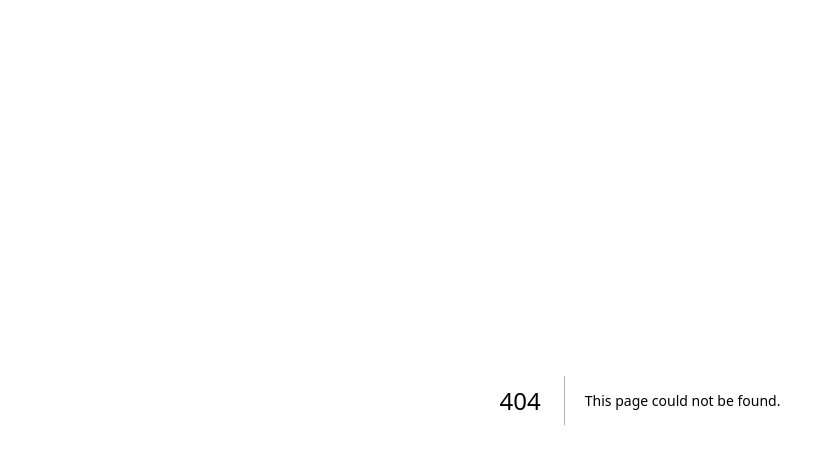
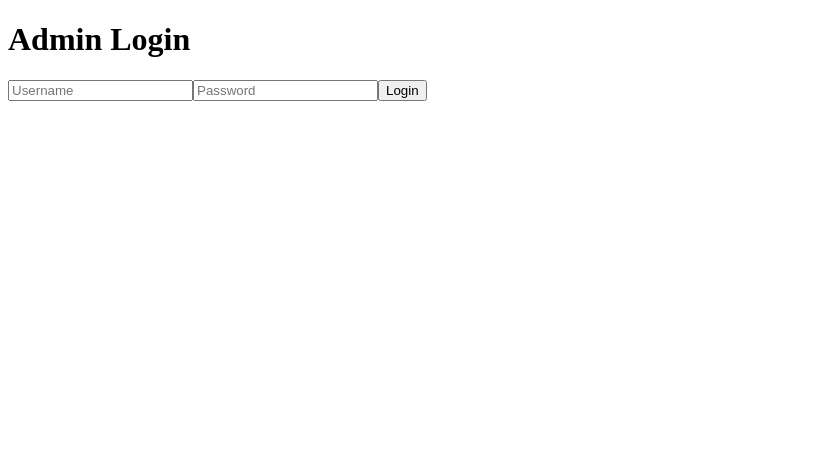
Before and after one commit to abhii30/Query-Manager, a Next.js app: page /admin-login in a window 1280 px wide. Before the commit this address had no page. Shown: the top 464 px of the page, without its empty margins (0-835 px from the left). Built offline with nearby package versions, Linux system fonts and the light colour scheme.

Commit message:
added auth for admin

```diff
--- /dev/null
+++ b/src/pages/admin-login.js
@@ -0,0 +1,46 @@
+import React, { useState } from "react";
+import { useRouter } from "next/router";
+
+const AdminLogin = () => {
+  const [username, setUsername] = useState("");
+  const [password, setPassword] = useState("");
+  const [error, setError] = useState("");
+  const router = useRouter();
+
+  const handleLogin = (e) => {
+    e.preventDefault();
+    if (username === "admin" && password === "password") {
+      localStorage.setItem("isAdmin", "true");
+      localStorage.setItem("loginTimestamp", Date.now().toString());
+      router.push("/admin");
+    } else {
+      setError("Invalid username or password");
+    }
+  };
+
+  return (
+    <div>
+      <h1>Admin Login</h1>
+      <form onSubmit={handleLogin}>
+        <input
+          type="text"
+          value={username}
+          onChange={(e) => setUsername(e.target.value)}
+          placeholder="Username"
+          required
+        />
+        <input
+          type="password"
+          value={password}
+          onChange={(e) => setPassword(e.target.value)}
+          placeholder="Password"
+          required
+        />
+        <button type="submit">Login</button>
+        {error && <p style={{ color: "red" }}>{error}</p>}
+      </form>
+    </div>
+  );
+};
+
+export default AdminLogin;
```
Also changed, not shown: src/pages/admin.js (+24 -4 lines).
